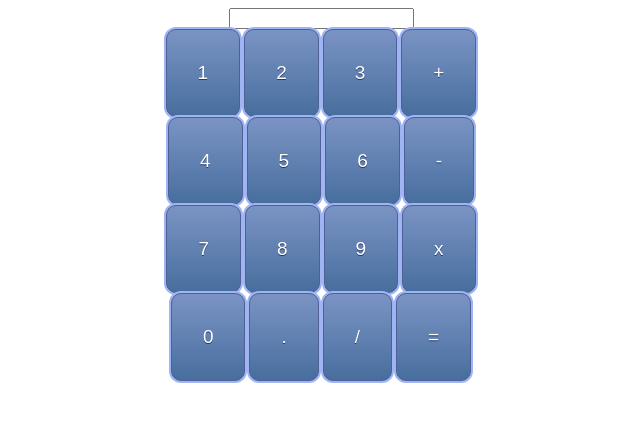
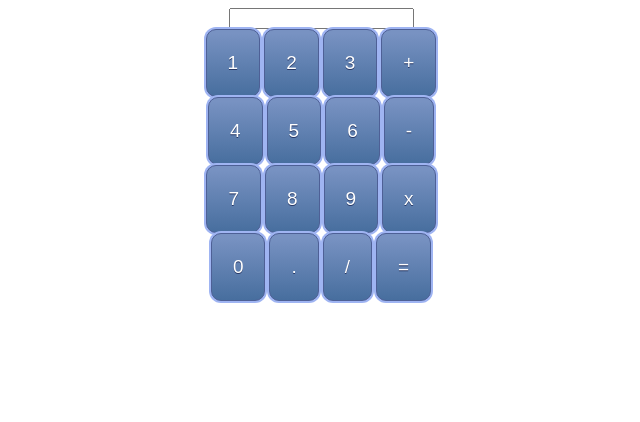
Before and after one commit to sebastian3o/calculator-primitiv, a plain HTML site: page index.html in a window 1280 px wide. Shown: the whole page, without its empty margins (319-959 px from the left). Drawn offline with Linux system fonts and the light colour scheme.

Commit message:
schimbare marime butoane

```diff
--- a/styles.css
+++ b/styles.css
@@ -9,7 +9,7 @@ button{
 	color:#ffffff;
 	font-family:Arial;
 	font-size:19px;
-	padding:32px 31px;
+	padding:22px 21px;
 	text-decoration:none;
 	text-shadow:0px 1px 0px #283966;
 }
```
